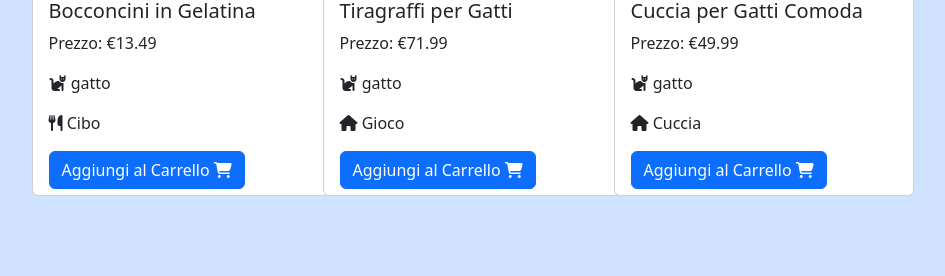
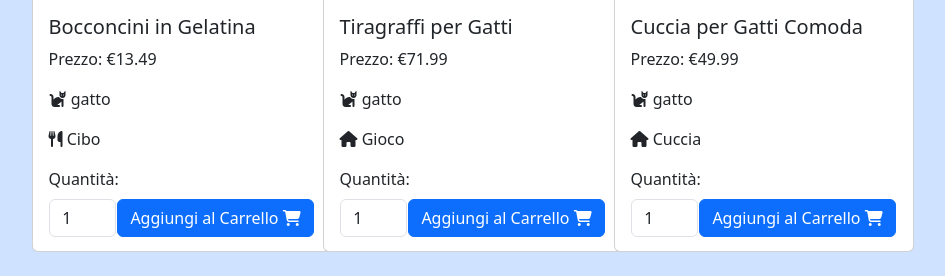
Before and after one commit to gabrielebottari/php-oop-2, a PHP site: page /Classe114/ in a window 1280 px wide. Shown: the part 1020-1296 px from the top of the page, without its empty margins (196-1141 px from the left). Before the commit the page ends 1216 px from the top, so only its background shows below. Run offline with PHP 8.4, Linux system fonts and the light colour scheme.

Commit message:
ADD quantity card

```diff
--- a/css/style.css
+++ b/css/style.css
@@ -16,6 +16,6 @@
 }
 
 .card {
-    height: 480px;
+    height: 520px;
     width: 300px;
 }
--- a/index.php
+++ b/index.php
@@ -106,7 +106,18 @@
                                     <form action="http://localhost/Classe114/php-oop-2/add-to-cart.php" method="post">
                                         <input type="hidden" name="productName" value="' . htmlspecialchars($product->name) . '">
                                         <input type="hidden" name="productPrice" value="' . htmlspecialchars($product->price) . '">
-                                        <button type="submit" class="btn btn-primary">Aggiungi al Carrello <i class="fa-solid fa-cart-shopping"></i></button>
+
+                                        <label for="productQuantity">Quantità:</label>
+                                        <div class="d-flex align-items-end justify-content-around">
+
+                                            <!-- Select per la quantità -->
+
+                                            <input type="number" id="productQuantity" name="productQuantity" class="form-control w-25" value="1" min="1" max="99">
+
+                                            <button type="submit" class="btn btn-primary mt-2">Aggiungi al Carrello <i class="fa-solid fa-cart-shopping"></i></button>
+
+                                        </div>
+
                                     </form>
                                 </div>
                             </div>
--- a/models/food.php
+++ b/models/food.php
@@ -16,7 +16,7 @@
             parent::__construct($name, $price, $genre, $image, $type, $typeIcon);
         }
 
-        protected $stock = 0;
+        protected $stock = 10;
 
         public function purchase($quantity) {
             if ($this->stock < $quantity) {
```
Also changed, not shown: add-to-cart.php (+8 -3 lines).
